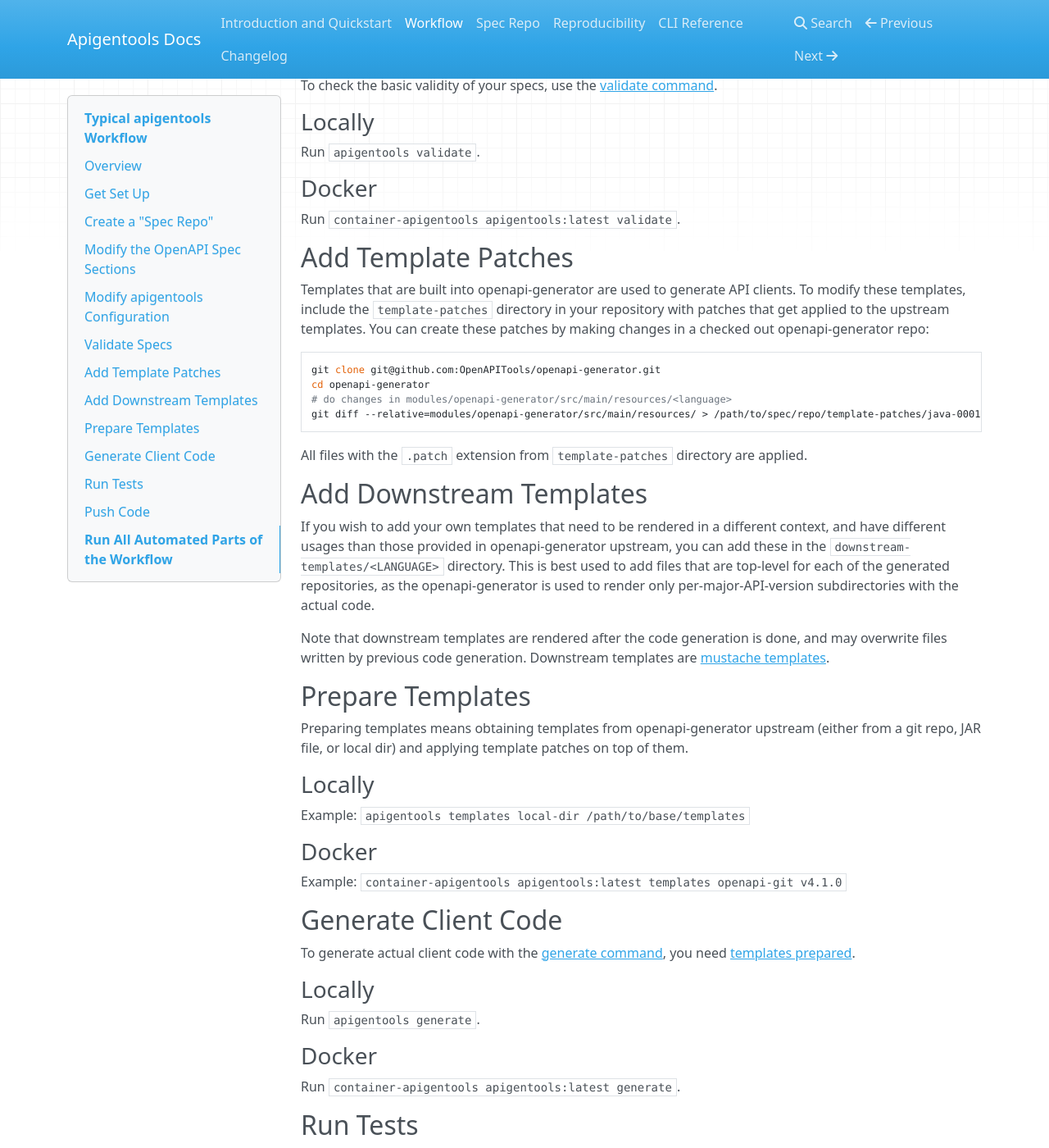
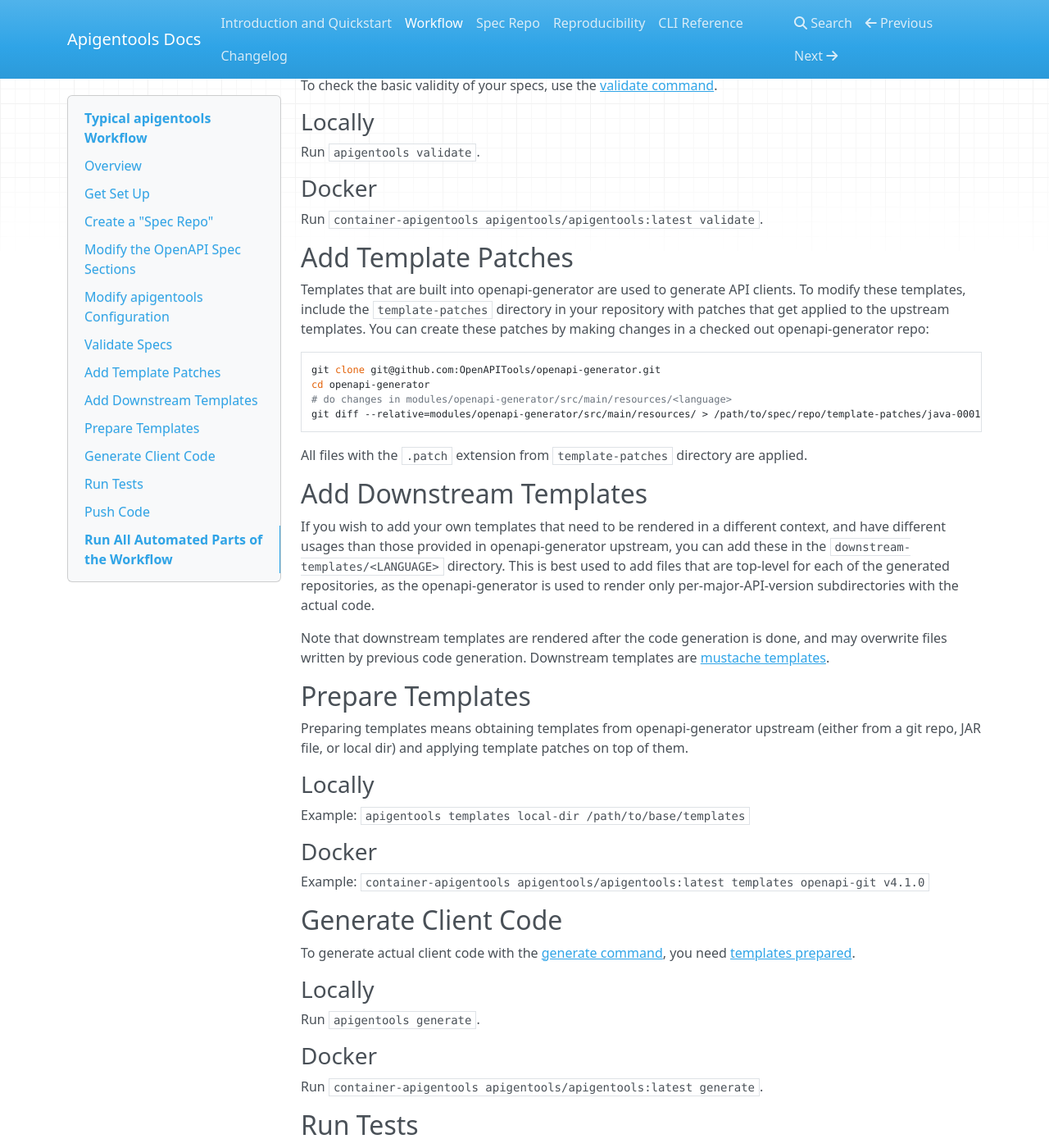
Before and after one commit to DataDog/apigentools, an MkDocs documentation site: the page built from docs/workflow.md, in a window 1280 px wide and 1400 px high, scrolled down 1313 px. Shown: the whole window at 82% size. Built offline with MkDocs 1.6.1, drawn with Linux system fonts in a browser that asks for light colours; nearby versions of some CDN libraries.

Commit message:
Fix full docker image name (#73)

```diff
--- a/docs/workflow.md
+++ b/docs/workflow.md
@@ -60,7 +60,7 @@
 
 ### Docker
 
-Run `container-apigentools apigentools:latest validate`.
+Run `container-apigentools apigentools/apigentools:latest validate`.
 
 ## Add Template Patches
 
@@ -91,7 +91,7 @@
 
 ### Docker
 
-Example: `container-apigentools apigentools:latest templates openapi-git v4.1.0`
+Example: `container-apigentools apigentools/apigentools:latest templates openapi-git v4.1.0`
 
 ## Generate Client Code
 
@@ -103,7 +103,7 @@
 
 ### Docker
 
-Run `container-apigentools apigentools:latest generate`.
+Run `container-apigentools apigentools/apigentools:latest generate`.
 
 ## Run Tests
 
```
